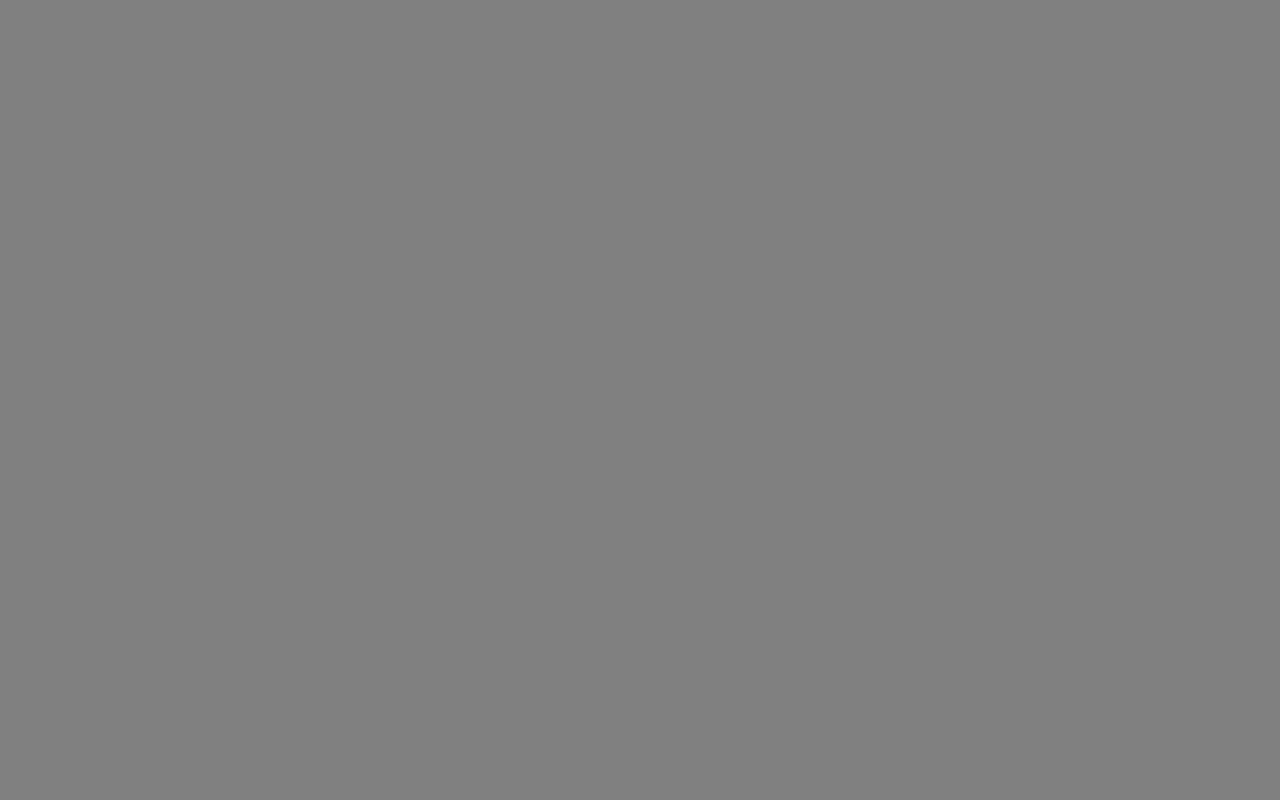
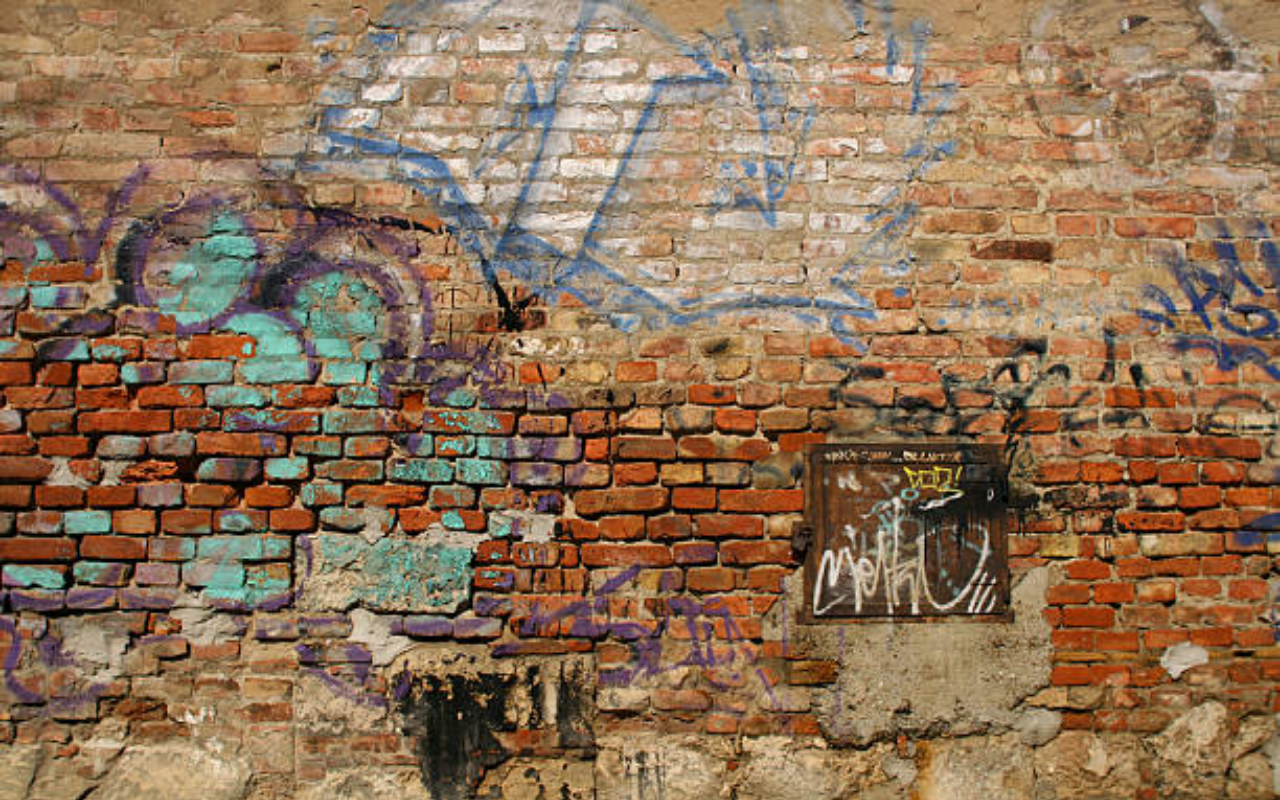
Before and after one commit to JakeCherichello/Animation2, a plain HTML site: page index.html in a window 1280 px wide. Drawn offline with Linux system fonts and the light colour scheme.

Commit message:
offically finished

```diff
--- a/style.css
+++ b/style.css
@@ -1,5 +1,6 @@
 html{
-    background-color: grey;
+    background-image: url("images/wall.jpg");
+    background-size: cover;
 }
 
 /* bonus */
```
